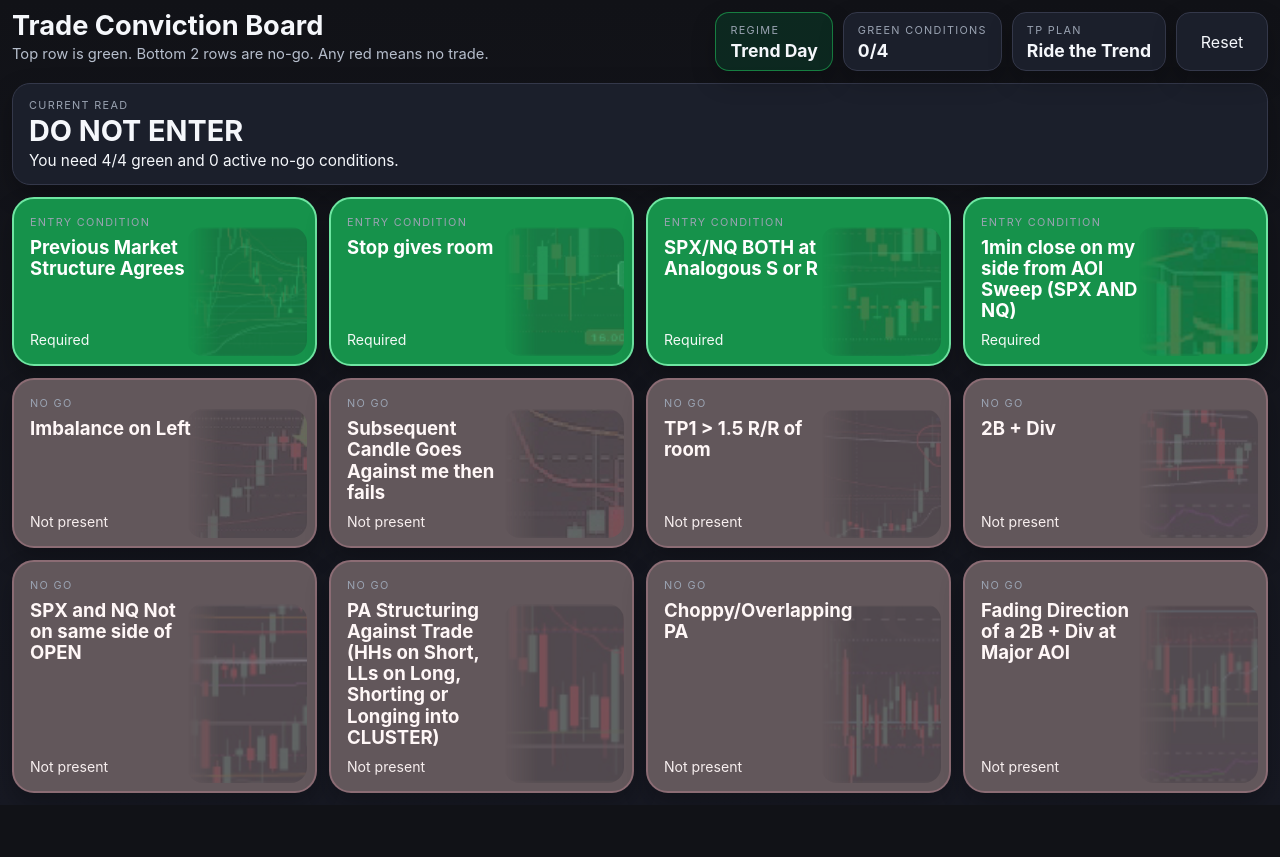
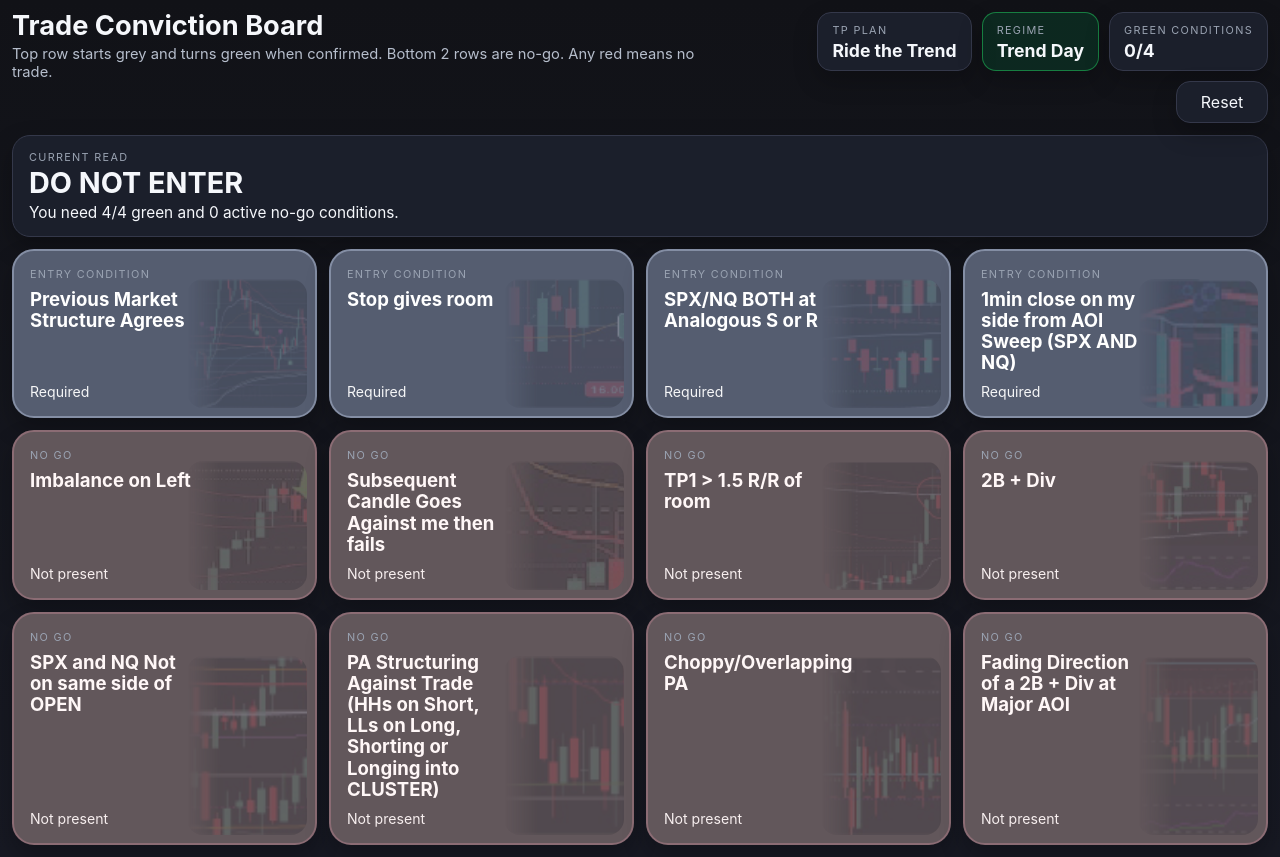
Before and after one commit to bboypkj/trade-checklist-app, a React (Vite) app: page / in a window 1280 px wide. Before the commit the page ends 805 px from the top, so only its background shows below. Built offline with nearby package versions, Linux system fonts and the light colour scheme.

Commit message:
Add files via upload
fix placement of TP box and also fix green clicks

```diff
--- a/src/App.jsx
+++ b/src/App.jsx
@@ -1,4 +1,16 @@
 import React, { useMemo, useState } from 'react';
+
+function TileImage({ src }) {
+  const [failed, setFailed] = useState(false);
+
+  if (!src || failed) return null;
+
+  return (
+    <div className="tile-image-wrap" aria-hidden="true">
+      <img src={src} alt="" className="tile-image" onError={() => setFailed(true)} />
+    </div>
+  );
+}
 
 const regimeOptions = ['Trend Day', 'Reversal Day', '2-Sided CHOP'];
 
@@ -40,7 +52,7 @@ function getOverallStatus(greenCount, redCount, regime) {
 
   return {
     title: 'DO NOT ENTER',
-    subtitle: `You need 4/4 green and 0 active no-go conditions.`,
+    subtitle: 'You need 4/4 green and 0 active no-go conditions.',
     className: 'status-card status-neutral',
   };
 }
@@ -98,9 +110,13 @@ export default function App() {
         <header className="topbar">
           <div>
             <h1>Trade Conviction Board</h1>
-            <p>Top row is green. Bottom 2 rows are no-go. Any red means no trade.</p>
+            <p>Top row starts grey and turns green when confirmed. Bottom 2 rows are no-go. Any red means no trade.</p>
           </div>
           <div className="topbar-right">
+            <div className="pill-card pill-card-wide">
+              <span className="pill-label">TP Plan</span>
+              <strong>{tpPlan}</strong>
+            </div>
             <button type="button" className={getRegimeCardClass(regime)} onClick={cycleRegime}>
               <span className="pill-label">Regime</span>
               <strong>{regime}</strong>
@@ -108,10 +124,6 @@ export default function App() {
             <div className="pill-card pill-card-wide">
               <span className="pill-label">Green Conditions</span>
               <strong>{greenCount}/4</strong>
-            </div>
-            <div className="pill-card pill-card-wide">
-              <span className="pill-label">TP Plan</span>
-              <strong>{tpPlan}</strong>
             </div>
             <button className="reset-button" onClick={resetTiles}>
               Reset
@@ -139,11 +151,7 @@ export default function App() {
                 className={`tile-card ${cardClass}`}
                 onClick={() => toggleTile(tile.id)}
               >
-                {hasImage && (
-                  <div className="tile-image-wrap" aria-hidden="true">
-                    <img src={tile.image} alt="" className="tile-image" />
-                  </div>
-                )}
+                {hasImage && <TileImage src={tile.image} />}
 
                 <div className={`tile-content ${hasImage ? 'tile-content-with-image' : ''}`}>
                   <div>
--- a/src/styles.css
+++ b/src/styles.css
@@ -196,8 +196,8 @@ button {
 }
 
 .tile-neutral {
-  background: #16924b;
-  border-color: #6fe6a2;
+  background: #555d70;
+  border-color: #848ea4;
   color: #ffffff;
 }
 
```
